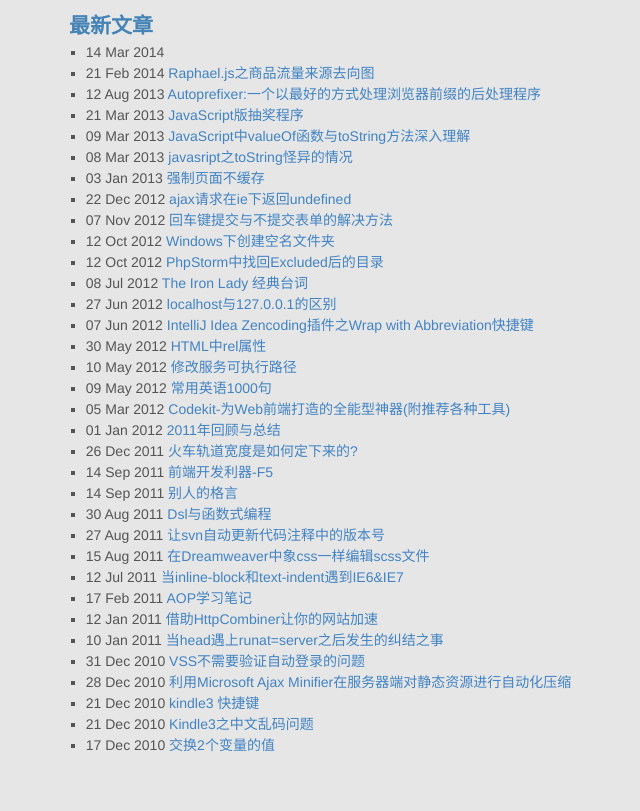
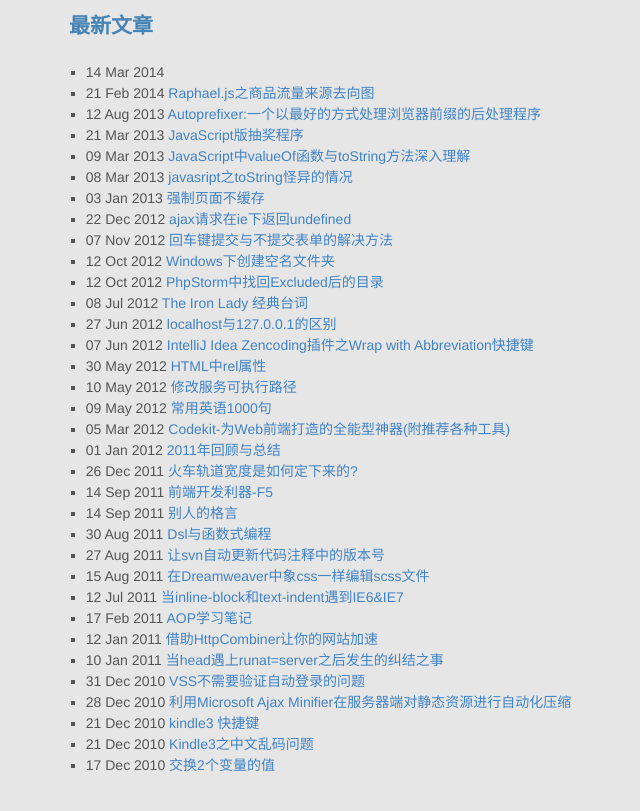
Before and after one commit to aNd1coder/and1coder.github.com, a Jekyll site: the page built from index.html, in a window 1280 px wide. Shown: the top 811 px of the page, without its empty margins (261-901 px from the left). Built offline with Jekyll 4.4.1, drawn with Linux system fonts in a browser that asks for light colours; Markdown is read by kramdown in place of the engine named in the settings.

Commit message:
调整样式

```diff
--- a/public/css/app.css
+++ b/public/css/app.css
@@ -28,4 +28,4 @@ h1.title { color: rgb(71, 132, 182); font-size: 1.5em; }
 h1.title .date { color: #666; font-size: .8em; margin-bottom: 1em; }
 h2 { margin: 1em 0 0.2em; font-size: 1.2em; }
 .container { padding: 10px; }
-.content { word-wrap: break-word; word-break: break-all; }
+.content { padding: 20px 0; word-wrap: break-word; word-break: break-all; }
```
